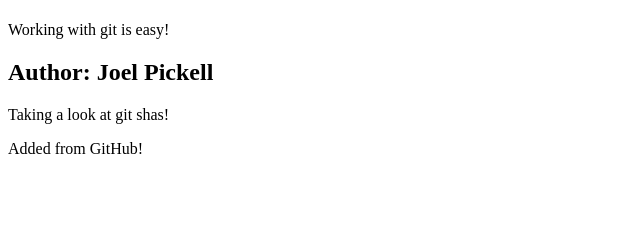
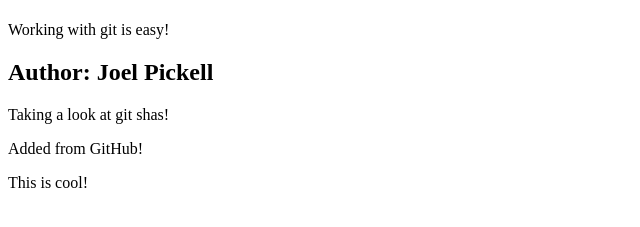
Before and after one commit to Guavalines/GitGithubMasterClass, a plain HTML site: page index.html in a window 1280 px wide. Shown: the part 59-286 px from the top of the page, without its empty margins (0-640 px from the left). Drawn offline with Linux system fonts and the light colour scheme.

Commit message:
Update index.html

```diff
--- a/index.html
+++ b/index.html
@@ -16,6 +16,11 @@
     <div>
       <p>Added from GitHub!</p>
     </div>
+
+     <div>
+      <p>This is cool!</p>
+    </div>
+
     <!----some comments----->
   </body>
 </html>
```
